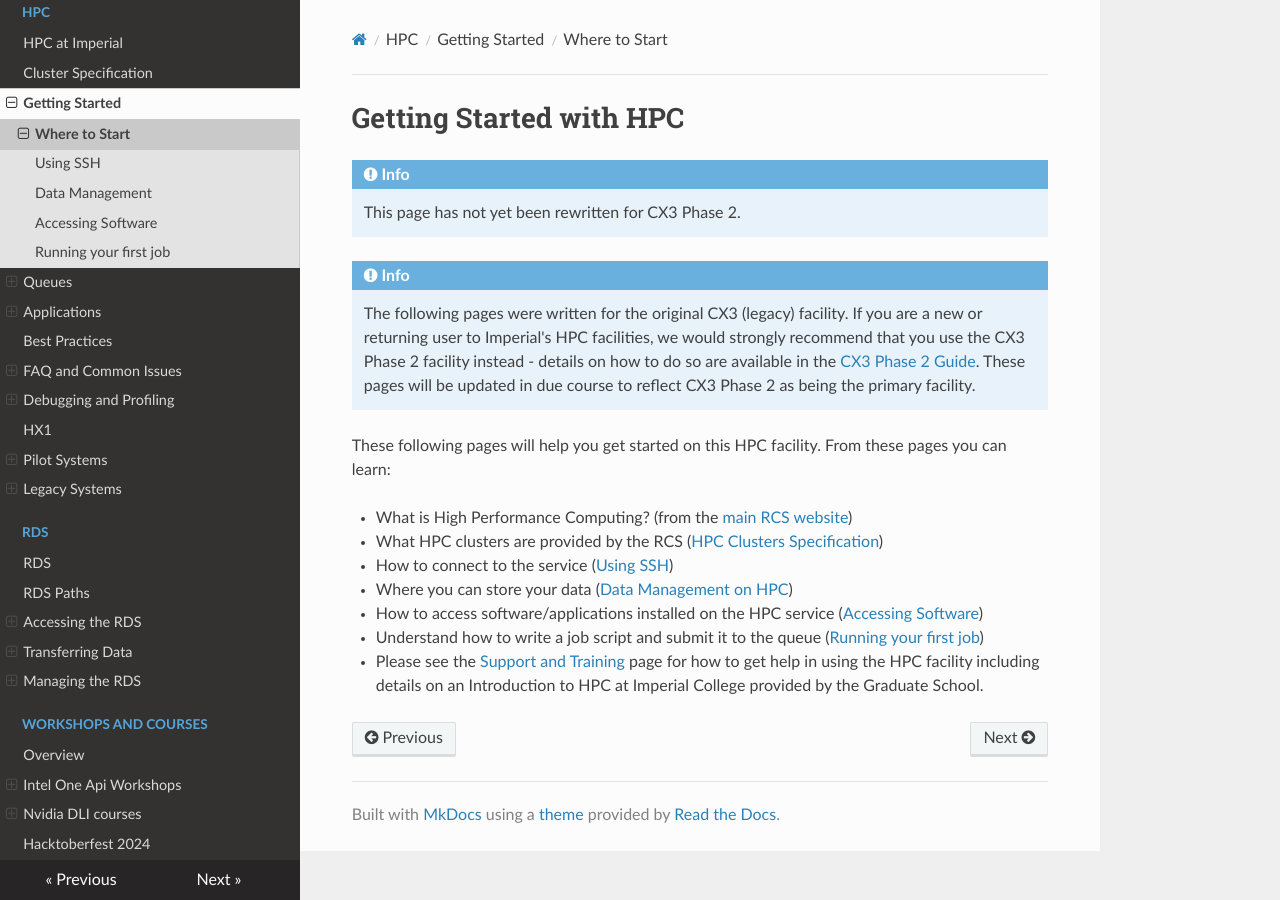
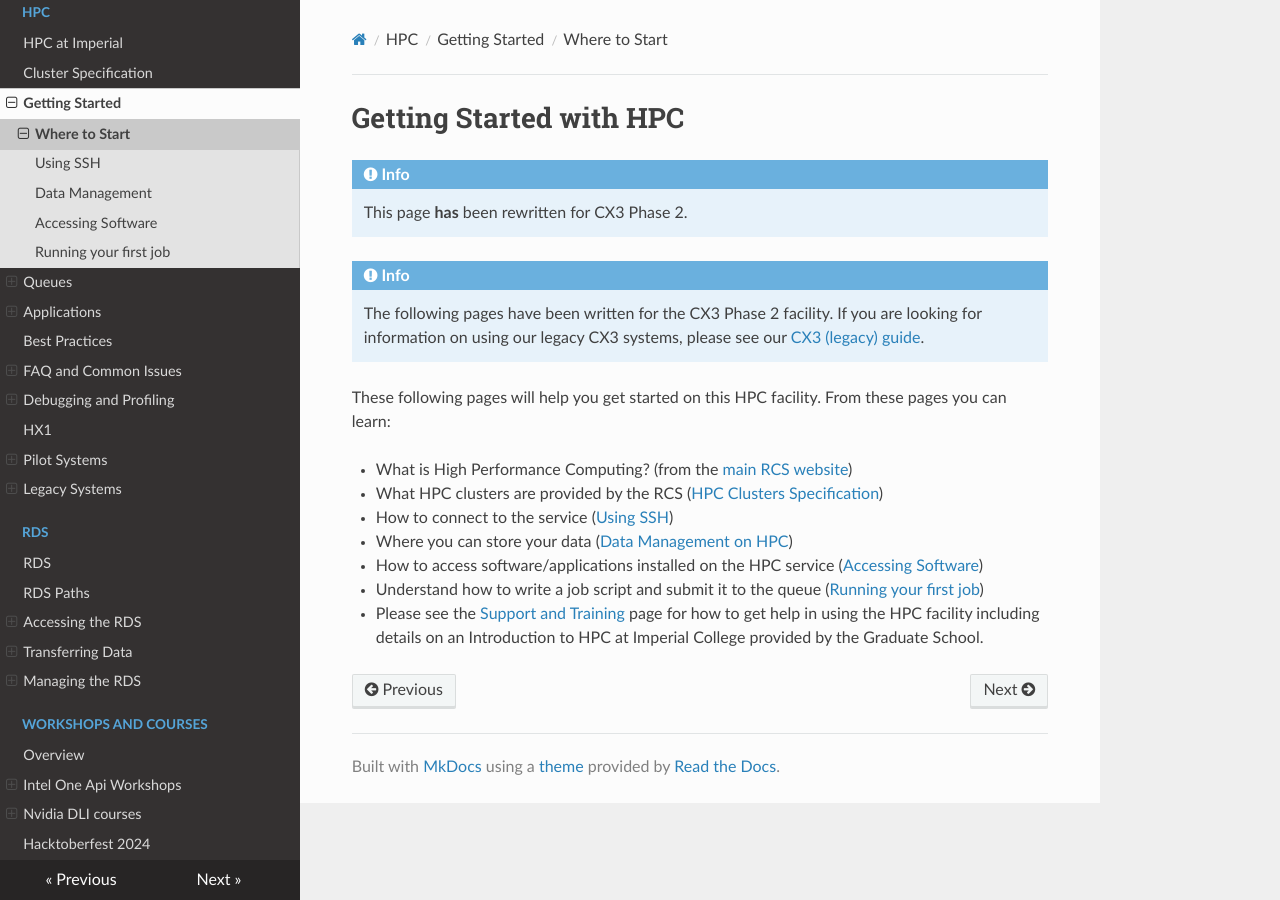
Before and after one commit to ImperialCollegeLondon/icl-rcs-user-guide, an MkDocs documentation site: the page built from docs/hpc/getting-started/index.md, in a window 1280 px wide. Built offline with MkDocs 1.6.1, drawn with Linux system fonts in a browser that asks for light colours; nearby versions of some CDN libraries.

Commit message:
updated getting started page, reworded line on cx3 legacy page for clarity

```diff
--- a/docs/hpc/getting-started/index.md
+++ b/docs/hpc/getting-started/index.md
@@ -2,11 +2,11 @@
 
 !!! info
 
-    This page has not yet been rewritten for CX3 Phase 2.
+    This page **has** been rewritten for CX3 Phase 2.
 
 !!! info
 
-    The following pages were written for the original CX3 (legacy) facility. If you are a new or returning user to Imperial's HPC facilities, we would strongly recommend that you use the CX3 Phase 2 facility instead - details on how to do so are available in the [CX3 Phase 2 Guide](../pilot/cx3-phase2.md). These pages will be updated in due course to reflect CX3 Phase 2 as being the primary facility.
+    The following pages have been written for the CX3 Phase 2 facility. If you are looking for information on using our legacy CX3 systems, please see our [CX3 (legacy) guide](../legacy-systems/cx3-legacy.md).
 
 These following pages will help you get started on this HPC facility. From these pages you can learn:
 
```
Also changed, not shown: docs/hpc/legacy-systems/cx3-legacy.md (+1 -1 lines).
